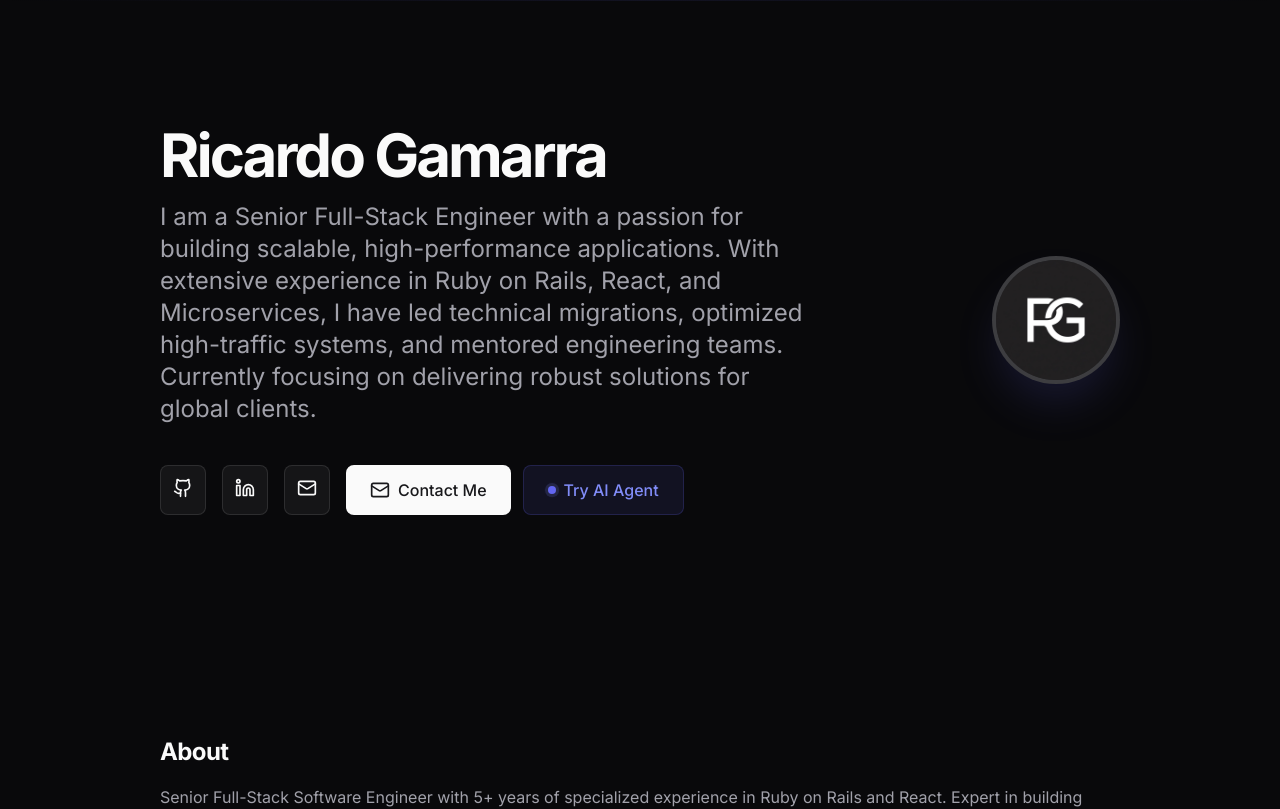
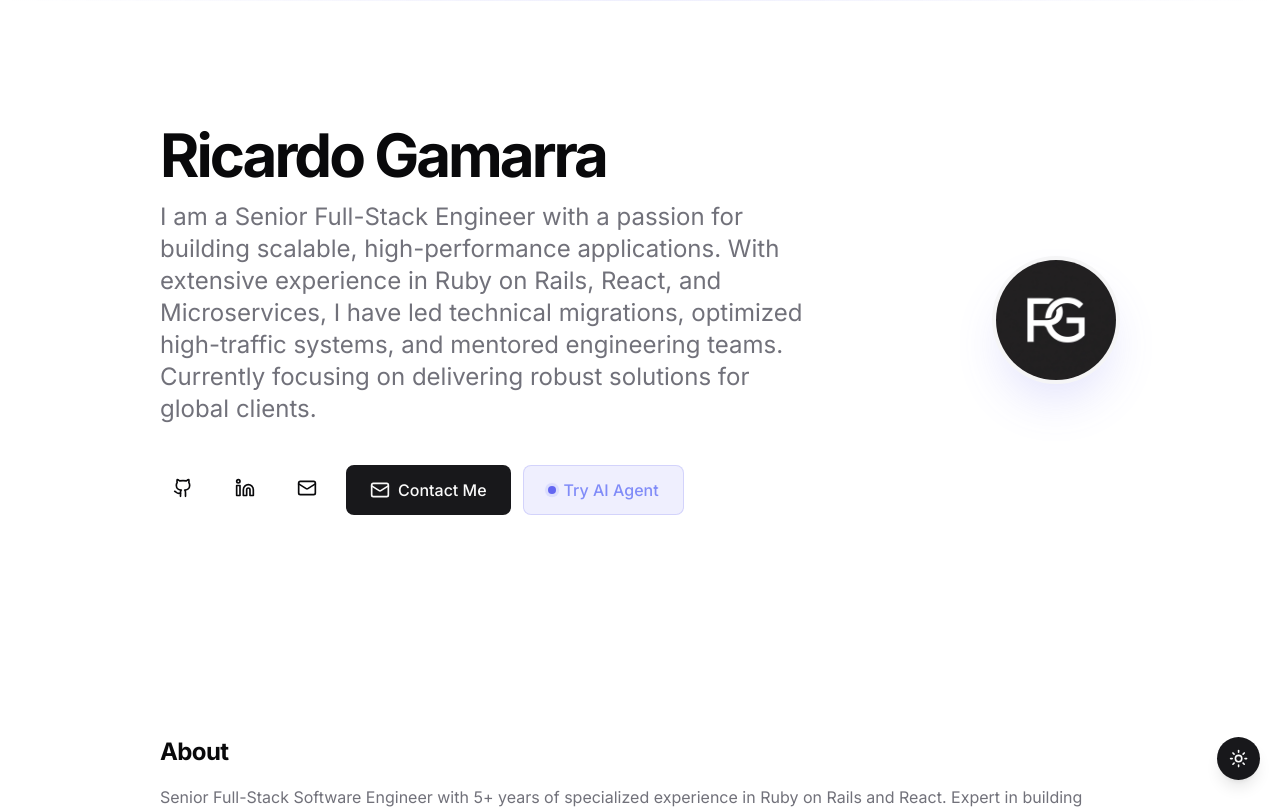
Before and after one commit to richard0000/dev-portfolio, a Next.js app: page / in a window 1280 px wide. Shown: the top 809 px of the page. Built offline with nearby package versions, Linux system fonts and the light colour scheme.

Commit message:
Add theming

```diff
--- a/package.json
+++ b/package.json
@@ -18,6 +18,7 @@
     "framer-motion": "^12.27.0",
     "lucide-react": "^0.562.0",
     "next": "13.5.6",
+    "next-themes": "^0.4.6",
     "node-fetch": "^3.3.2",
     "react": "^18",
     "react-dom": "^18",
--- a/src/app/globals.css
+++ b/src/app/globals.css
@@ -4,6 +4,38 @@
 
 @layer base {
   :root {
+    --background: 0 0% 100%;
+    --foreground: 240 10% 3.9%;
+
+    --card: 0 0% 100%;
+    --card-foreground: 240 10% 3.9%;
+
+    --popover: 0 0% 100%;
+    --popover-foreground: 240 10% 3.9%;
+
+    --primary: 240 5.9% 10%;
+    --primary-foreground: 0 0% 98%;
+
+    --secondary: 240 4.8% 95.9%;
+    --secondary-foreground: 240 5.9% 10%;
+
+    --muted: 240 4.8% 95.9%;
+    --muted-foreground: 240 3.8% 46.1%;
+
+    --accent: 240 4.8% 95.9%;
+    --accent-foreground: 240 5.9% 10%;
+
+    --destructive: 0 84.2% 60.2%;
+    --destructive-foreground: 0 0% 98%;
+
+    --border: 240 5.9% 90%;
+    --input: 240 5.9% 90%;
+    --ring: 240 10% 3.9%;
+
+    --radius: 0.5rem;
+  }
+
+  .dark {
     --background: 240 10% 3.9%;
     --foreground: 0 0% 98%;
 
@@ -31,8 +63,6 @@
     --border: 240 3.7% 15.9%;
     --input: 240 3.7% 15.9%;
     --ring: 240 4.9% 83.9%;
-
-    --radius: 0.5rem;
   }
 }
 
--- a/src/app/layout.tsx
+++ b/src/app/layout.tsx
@@ -1,6 +1,8 @@
 import type { Metadata } from 'next'
 import { Inter } from 'next/font/google'
 import './globals.css'
+import { ThemeProvider } from "@/components/theme-provider"
+import { ThemeToggle } from "@/components/theme-toggle"
 
 const inter = Inter({ subsets: ['latin'] })
 
@@ -16,7 +18,17 @@ export default function RootLayout({
 }) {
   return (
     <html lang="en">
-      <body className={inter.className}>{children}</body>
+      <body className={inter.className}>
+        <ThemeProvider
+          attribute="class"
+          defaultTheme="system"
+          enableSystem
+          disableTransitionOnChange
+        >
+          {children}
+          <ThemeToggle />
+        </ThemeProvider>
+      </body>
     </html>
   )
 }
--- /dev/null
+++ b/src/components/theme-provider.tsx
@@ -0,0 +1,8 @@
+"use client"
+
+import * as React from "react"
+import { ThemeProvider as NextThemesProvider } from "next-themes"
+
+export function ThemeProvider({ children, ...props }: React.ComponentProps<typeof NextThemesProvider>) {
+    return <NextThemesProvider {...props}>{children}</NextThemesProvider>
+}
--- /dev/null
+++ b/src/components/theme-toggle.tsx
@@ -0,0 +1,21 @@
+"use client"
+
+import * as React from "react"
+import { Moon, Sun } from "lucide-react"
+import { useTheme } from "next-themes"
+
+export function ThemeToggle() {
+    const { setTheme, theme } = useTheme()
+
+    return (
+        <button
+            onClick={() => setTheme(theme === "light" ? "dark" : "light")}
+            className="fixed bottom-5 right-5 z-50 p-3 rounded-full bg-primary text-primary-foreground shadow-lg hover:scale-110 transition-transform focus:outline-none focus:ring-2 focus:ring-ring"
+            aria-label="Toggle Theme"
+        >
+            <Sun className="h-[1.2rem] w-[1.2rem] rotate-0 scale-100 transition-all dark:-rotate-90 dark:scale-0" />
+            <Moon className="absolute top-3 left-3 h-[1.2rem] w-[1.2rem] rotate-90 scale-0 transition-all dark:rotate-0 dark:scale-100" />
+            <span className="sr-only">Toggle theme</span>
+        </button>
+    )
+}
--- a/tailwind.config.ts
+++ b/tailwind.config.ts
@@ -1,6 +1,7 @@
 import type { Config } from "tailwindcss";
 
 const config: Config = {
+  darkMode: ["class"],
   content: [
     "./src/pages/**/*.{js,ts,jsx,tsx,mdx}",
     "./src/components/**/*.{js,ts,jsx,tsx,mdx}",
```
Also changed, not shown: 2 other files (tests, documents, lock files or other folders).
